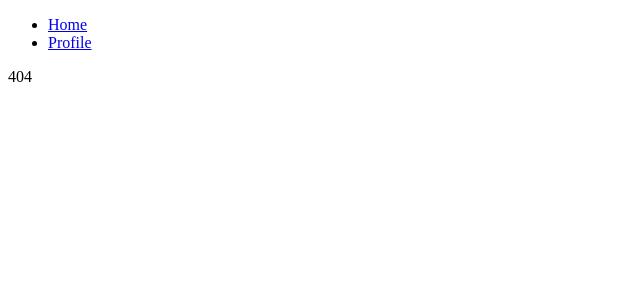
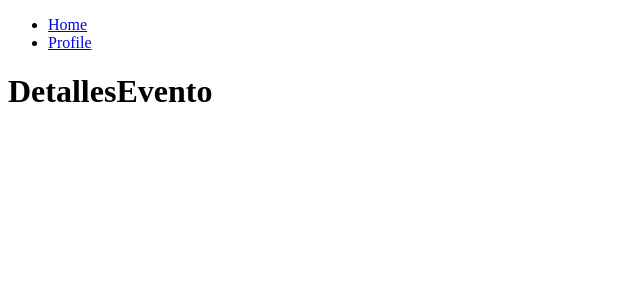
Before and after one commit to MAONESA/FrontMenu, a React (Vite) app: page /detallesevento in a window 1280 px wide. Before the commit this address had no page. Shown: the top 300 px of the page, without its empty margins (0-640 px from the left). Built offline with nearby package versions, Linux system fonts and the light colour scheme.

Commit message:
carpetas2.0

```diff
--- a/package.json
+++ b/package.json
@@ -13,7 +13,8 @@
     "axios": "^1.7.2",
     "react": "^18.2.0",
     "react-dom": "^18.2.0",
-    "react-router-dom": "^6.23.1"
+    "react-router-dom": "^6.23.1",
+    "styled-components": "^6.1.11"
   },
   "devDependencies": {
     "@types/react": "^18.2.66",
--- a/src/app/Router.jsx
+++ b/src/app/Router.jsx
@@ -5,6 +5,7 @@ import Profile from "../pages/Profile/Profile";
 import NuevoEvento from "../pages/NuevoEvento/NuevoEvento";
 import InvitarPersonas from "../pages/InvitarPersonas/InvitarPersonas";
 import ListaEventos from "../pages/ListaEventos/ListaEventos";
+import DetallesEvento from "../pages/DetallesEvento/DetallesEvento";
 
 const Router = () => (
   <BrowserRouter>
@@ -12,9 +13,10 @@ const Router = () => (
       <Route element={<Layout />}>
         <Route index element={<Home />} />
         <Route path="/profile/" element={<Profile />} />
-        <Route path="/NuevoEvento/" element={<NuevoEvento />} />
-        <Route path="/InvitarPersonas/" element={<InvitarPersonas />} />
-        <Route path="/ListaEventos/" element={<ListaEventos />} />
+        <Route path="/nuevoevento/" element={<NuevoEvento />} />
+        <Route path="/invitarpersonas/" element={<InvitarPersonas />} />
+        <Route path="/listaeventos/" element={<ListaEventos />} />
+        <Route path="/detallesevento/" element={<DetallesEvento />} />
         <Route path="*" element={<div>404</div>} />
       </Route>
     </Routes>
--- a/src/pages/DetallesEvento/DetallesEvento.jsx
+++ b/src/pages/DetallesEvento/DetallesEvento.jsx
@@ -1,4 +1,8 @@
 const DetallesEvento = () => {
-  return <div>DetallesEvento</div>;
+  return (
+    <div>
+      <h1>DetallesEvento</h1>
+    </div>
+  );
 };
 export default DetallesEvento;
```
Also changed, not shown: 1 other file (tests, documents, lock files or other folders).
